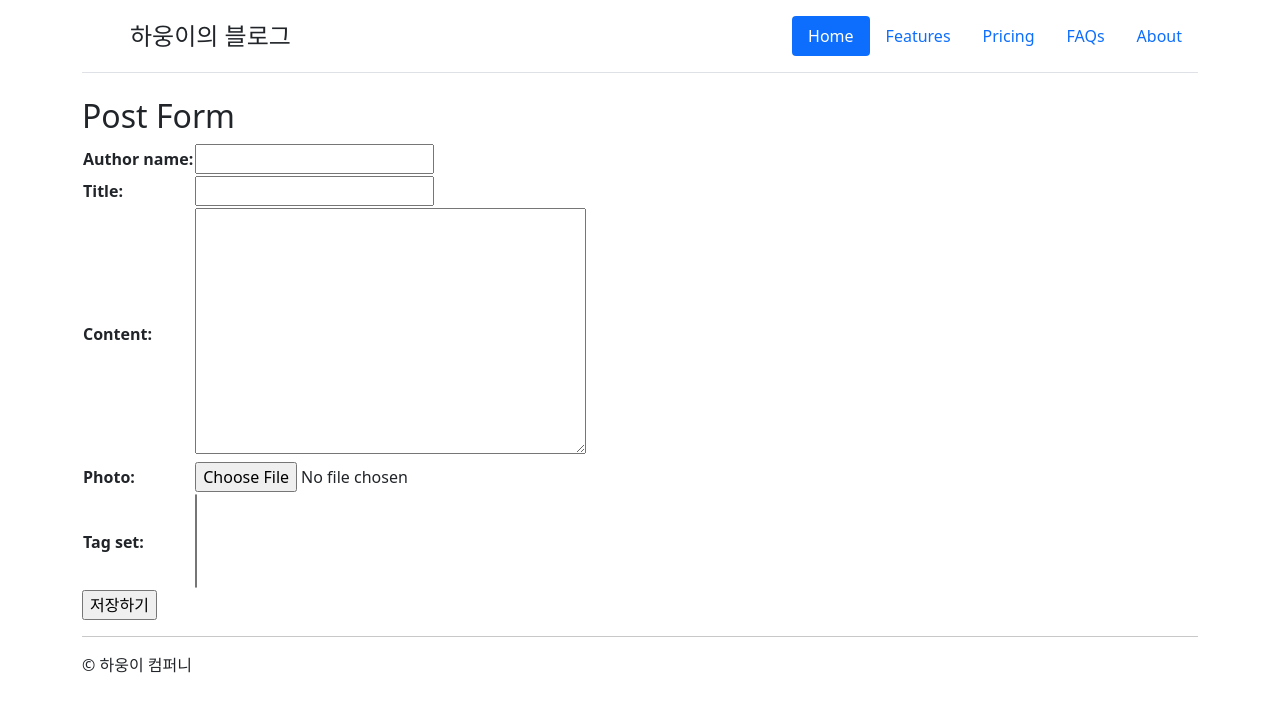
After one commit to KWONHAAAEUN/devops_cloud, a Django app: page /diary/new/ in a window 1280 px wide. The commit adds this page. Shown: the top 712 px of the page. Run offline with Django 3.2, Linux system fonts and the light colour scheme; data that the repository does not hold is empty.

Commit message:
form 작성 페이지 만들고 오류 예상

```diff
--- /dev/null
+++ b/mydjango19/diary/forms.py
@@ -0,0 +1,19 @@
+from django import forms
+from django.core.validators import RegexValidator
+
+# class PostForm(forms.Form):
+#     title = forms.CharField()
+#     content = forms.CharField()
+#     phone = forms.CharField(
+#         validators=[
+#             RegexValidator(r"^\d{3}-?\d{4}-?\d{4}$", message="휴대폰 번호를 입력해주세요."),
+#         ]
+#     )
+#
+from diary.models import Post
+
+
+class PostForm(forms.ModelForm):
+    class Meta:
+        model=Post
+        fields="__all__"
--- /dev/null
+++ b/mydjango19/diary/templates/diary/post_form.html
@@ -0,0 +1,12 @@
+{% extends "diary/layout.html" %}
+
+{% block content %}
+    <h2>Post Form</h2>
+    <form action="" method="post" enctype="multipart/form-data"> <!-- 주소를 깔끔하게 바꿔줬다 -->
+        {% csrf_token %}
+        <table>
+        {{ form.as_table }}
+        </table>
+        <input type="submit" value="저장하기"/>
+    </form>
+{% endblock %}
--- a/mydjango19/diary/templates/diary/post_list.html
+++ b/mydjango19/diary/templates/diary/post_list.html
@@ -22,4 +22,7 @@
             </div></div></div>
         {% endfor %}
     </div>
+    <hr />
+    <a href="{% url "diary:post_new" %}" class="btn btn-primary">
+        포스팅 쓰기</a>
 {% endblock %}
--- a/mydjango19/diary/urls.py
+++ b/mydjango19/diary/urls.py
@@ -6,6 +6,7 @@ app_name="diary"
 
 urlpatterns=[
     path("",views.post_list, name="post_list"),
-    path("<int:pk>/",views.post_detail,name="post_detail"), # 주소 매칭
+    path("<int:pk>/",views.post_detail,name="post_detail"),# 주소 매칭
+    path("new/",views.post_new,name="post_new"),
     path("tags/<str:tag_name>/",views.tag_detail,name="tag_detail"),
 ]
--- a/mydjango19/diary/views.py
+++ b/mydjango19/diary/views.py
@@ -1,5 +1,7 @@
 from django.http import HttpRequest, HttpResponse
-from django.shortcuts import render
+from django.shortcuts import render, redirect
+
+from diary.forms import PostForm
 from diary.models import Post
 
 def tag_detail(request: HttpRequest, tag_name:str)->HttpResponse:
@@ -29,3 +31,30 @@ def post_detail(request:HttpRequest, pk:int) -> HttpResponse:
         "comment_list":comment_list,
         "tag_list":tag_list,
     })
+
+def post_new(request: HttpRequest) -> HttpResponse:
+    #    print("request.method:", request.method)
+    #    print("request.GET:", request.GET)
+    #    print("request.POST:", request.POST)
+    #    print("request.FILES:", request.FILES)
+
+    # 입력 서식을 보여주겠다.
+    if request.method == "GET":
+        form = PostForm()
+    # 서식 입력값을 전달받아서, 유효성 검사를 하겠다.
+    # -> 에러상황 : 에러 메시지를 보여주겠다.
+    # -> 유효성 검사에 통과하면, 입력값을 보여주고, post_list로 이동
+    else:
+        form = PostForm(request.POST, request.FILES)  # request.POST에 넘기기
+        if form.is_valid():  # 통과를 한다면?
+            print("유효성 검사에 통과했습니다. :", form.cleaned_data)
+            form.save() # ModelForm에서만 지원
+            return redirect("diary:post_list")
+            # 통과하면 출력하고 이동하는 것.
+        else:  # 통과하지 않으면 ?
+            pass  # 아무것도 안하고 pass!!!
+
+
+    return render(request, "diary/post_form.html", {
+        "form": form,  # form을 넘기기
+    })  # _form.html도 하나의 약속!
```
Also changed, not shown: 2 other files.
